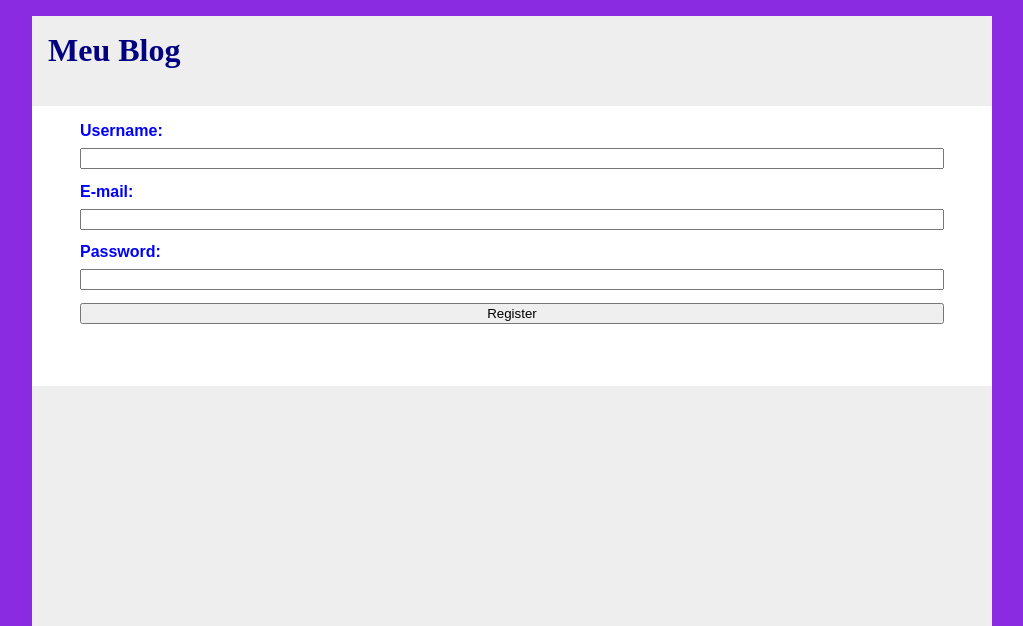
After one commit to diego-dba/blog_ocean, a Flask app: page /register in a window 1280 px wide. The commit adds this page. Shown: the top 626 px of the page, without its empty margins (128-1151 px from the left). Run offline with Flask 2, Linux system fonts and the light colour scheme.

Commit message:
ARRUMANDO GET E POST NA ROTA DE LOGIN/LOGOUT
Por padrão, o flask trabalha com as informações fazendo apenas
GET, por isso é preciso alterar o template html para method POST
e principalmente no comando da rota especificar que tal fazendo
POST e GET, daí a renderização para cada um tem que ser alterada.
se for GET, renderizar o template, se for POST enviar para o server.
Ainda precisamos REDIRECIONAR o user para cada página específica.

```diff
--- a/app.py
+++ b/app.py
@@ -1,7 +1,7 @@
-
 from flask import Flask, render_template, redirect, url_for
 from datetime import datetime
 from flask_sqlalchemy import SQLAlchemy
+from flask_login import LoginManager, UserMixin
 from werkzeug.security import check_password_hash, generate_password_hash
 
 app = Flask("hello")
@@ -9,10 +9,9 @@ app.config["SQLALCHEMY_DATABASE_URI"] = "sqlite:///app.db"
 app.config["SQLALCHEMY_TRACK_MODIFICATIONS"] = False
 app.config["SECRET_KEY"] = "pudim"
 
+db = SQLAlchemy(app)
+login = LoginManager(app)
 
-db = SQLAlchemy(app)
-
-#criar classes do Mock, ou seja, o banco de dados
 class Post(db.Model):
     __tablename__ = 'posts'
     id = db.Column(db.Integer, primary_key=True, autoincrement=True)
@@ -21,7 +20,7 @@ class Post(db.Model):
     created = db.Column(db.DateTime, nullable=False, default=datetime.now)
     user_id = db.Column(db.Integer, db.ForeignKey('users.id'))
 
-class User(db.Model):
+class User(UserMixin, db.Model):
     __tablename__ = "users"
     id = db.Column(db.Integer, primary_key=True, autoincrement=True)
     username = db.Column(db.String(20), nullable=False, unique=True, index=True)
@@ -34,6 +33,10 @@ class User(db.Model):
     def check_password(self, password):
         return check_password_hash(self.password_hash, password)
 
+@login.user_loader
+def load_user(id):
+    return User.query.get(int(id))
+
 
 db.create_all()
      #rota da aplicação na pg
@@ -43,6 +46,11 @@ def index():
     #renderizar template
     posts = Post.query.all()
     return render_template("index.html", posts=posts)
+
+@app.route('/register', methods=["GET", "POST"])
+def register ():
+
+    return render_template('register.html')
 
 
 #@app.route('/login')
--- a/static/style.css
+++ b/static/style.css
@@ -4,13 +4,11 @@ html {
     padding: 1rem;
     border-color: black;
 }
-
 h1 {
     padding: 1rem;
     color: navy;
     font-family: serif;
 }
-
 body {
     color: blue;
     max-width: 960px;
@@ -19,26 +17,37 @@ body {
     background: #eee;
 
 }
-
 hr {
     border: none;
     border-top: 1px solid lightseagreen;
 }
-
 .content {
     padding: 0 2rem 1rem;
     border-radius: auto;
+    background-color: #fff;
 
 }
-
 .post .about{
     color: aqua;
     font-style: italic;
     white-space: pre-line;
 
 }
-
 .no-posts{
     font-style: italic;
     color: gray;
 }
+.content form{
+    margin: 1em auto;
+    display: flex;
+    flex-direction: column;
+    border: 1em;
+    padding: 1em;
+}
+.content label{
+    font-weight: bold;
+    margin-bottom: 0.5em;
+}
+.content input{
+    margin-bottom: 1em;
+}
--- a/templates/base.html
+++ b/templates/base.html
@@ -7,12 +7,10 @@
     <body>
         <h1> Meu Blog </h1>
         <nav>
-
         </nav>
         <section class="content">
             {% block content %}
             {% endblock %}
         </section>
     </body>
-
 </html>
--- /dev/null
+++ b/templates/register.html
@@ -0,0 +1,18 @@
+{% extends "base.html" %}
+
+{% block title %} Register {% endblock %}
+
+{% block content %}
+    <form method="POST">
+        <label for="username">Username: </label>
+        <input id="username" name="username" required>
+        <label for="email">E-mail: </label>
+        <input id="email" name="email" required type="email">
+        <label for="password">Password: </label>
+        <input id="password" name="password" required type="password">
+        <input type="submit" value="Register">
+    </form>
+
+
+
+{% endblock %}
```
